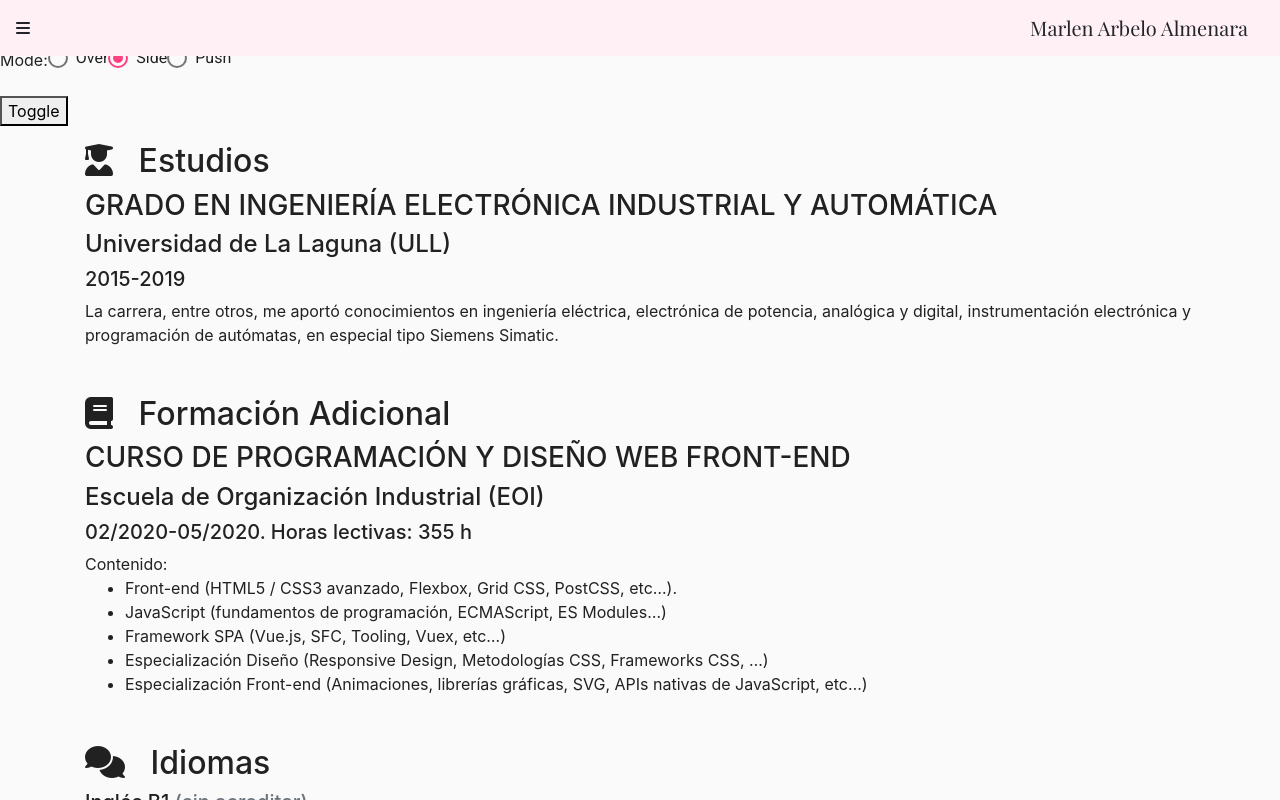
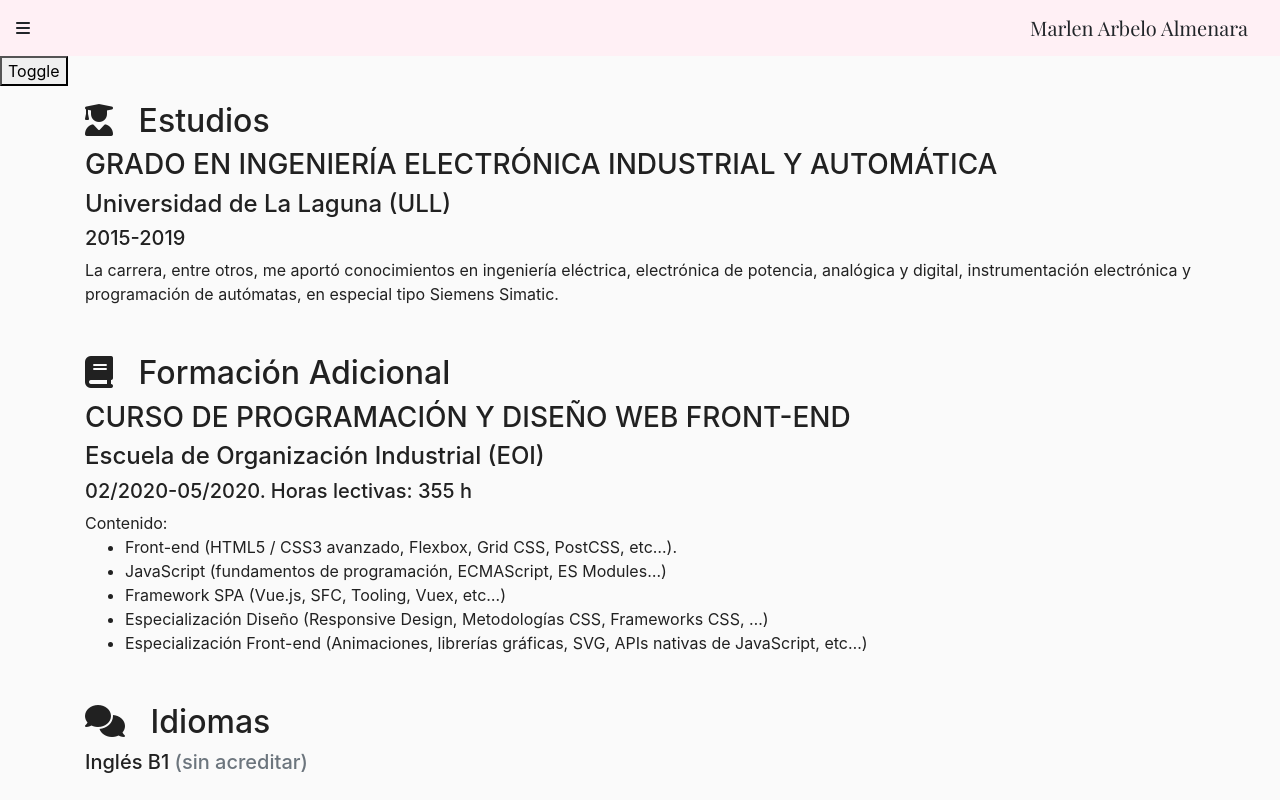
Before and after one commit to MarlenArb/Profile, an Angular app: page /#/home in a window 1280 px wide. Built offline with nearby package versions, Linux system fonts and the light colour scheme.

Commit message:
Corregido alto

```diff
--- a/src/app/home/home.component.html
+++ b/src/app/home/home.component.html
@@ -14,15 +14,11 @@
 <mat-sidenav-container class="example-container" *ngIf="shouldRun" style="height: 100% !important;">
 
   <mat-sidenav #sidenav mode="side">
+
+    <div style="height: 55.6px !important;"></div>
+
     <p><button mat-button (click)="sidenav.toggle()">Toggle</button></p>
-    <p>
-      <mat-radio-group class="example-radio-group">
-        <label>Mode:</label>
-        <mat-radio-button value="over">Over</mat-radio-button>
-        <mat-radio-button value="side">Side</mat-radio-button>
-        <mat-radio-button value="push">Push</mat-radio-button>
-      </mat-radio-group>
-    </p>
+
 
     <div class="imagen mb-2">
       <img src="/assets/img/me.jpeg" alt="Mi foto CV" class="foto_side">
@@ -56,17 +52,10 @@
   </mat-sidenav>
 
   <mat-sidenav-content>
-    <p><button mat-button (click)="sidenav.toggle()">Toggle</button></p>
-    <p>
-      <mat-radio-group class="example-radio-group" [formControl]="mode">
-        <label>Mode:</label>
-        <mat-radio-button value="over">Over</mat-radio-button>
-        <mat-radio-button value="side">Side</mat-radio-button>
-        <mat-radio-button value="push">Push</mat-radio-button>
-      </mat-radio-group>
-    </p>
+    <div style="height: 55.6px !important;"></div>
 
     <p><button mat-button (click)="sidenav.toggle()">Toggle</button></p>
+
 
     <div class="container-lg">
 
--- a/src/app/home/home.component.ts
+++ b/src/app/home/home.component.ts
@@ -20,4 +20,5 @@ export class HomeComponent implements OnInit {
  shouldRun = true;
 
  fillerNav = Array.from({length: 50}, (_, i) => `Nav Item ${i + 1}`);
+
 }
```
Also changed, not shown: src/styles.css (+8 -2 lines).
